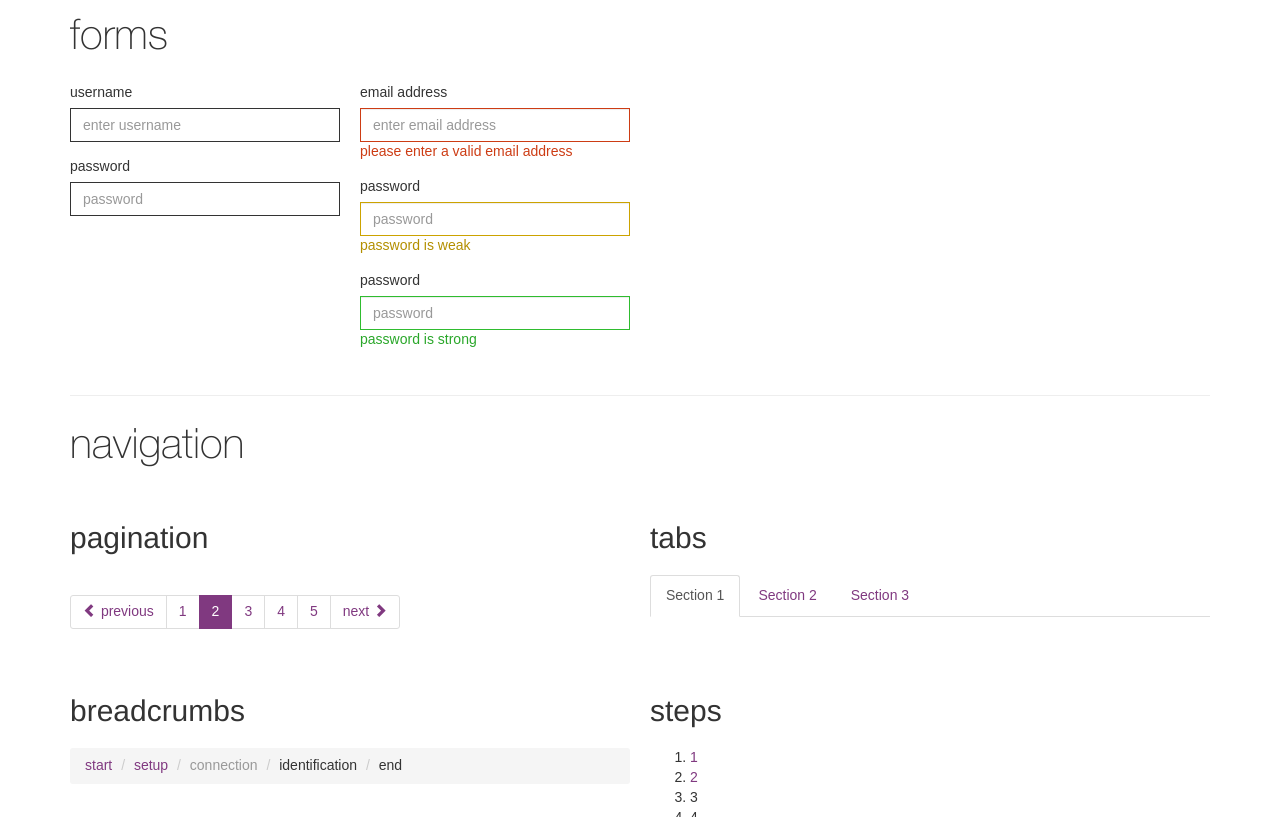
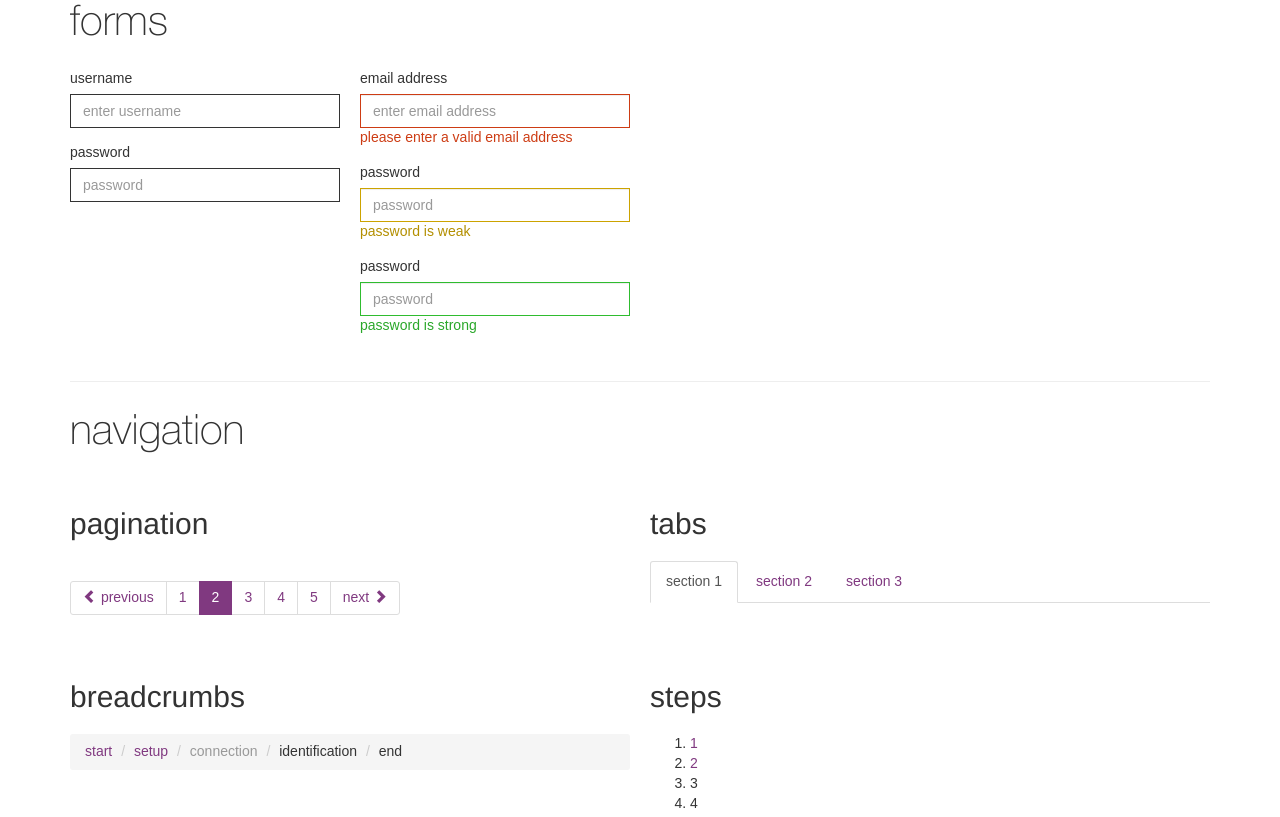
Before and after one commit to purple-dbu/sass-bootstrap-purple, a website: page index.html in a window 1280 px wide. Shown: the part 1461-2278 px from the top of the page. Drawn offline with nearby package versions, Linux system fonts and the light colour scheme.

Commit message:
Fixed typos

```diff
--- a/index.html
+++ b/index.html
@@ -109,14 +109,12 @@ Typography
     <h3>h3 - medium headlines</h3>
     <h4>h4 - headers</h4>
     <h5>h5 - sub headers / small headlines</h5>
-    <hr/>
   </div>
   <div class="col-lg-4 col-md-4 col-sm-4">
     <h2 class="text-primary">h2 - large headlines</h2>
     <h3 class="text-primary">h3 - medium headlines</h3>
     <h4 class="text-primary">h4 - headers</h4>
     <h5 class="text-primary">h5 - sub headers / small headlines</h5>
-    <hr class="text-primary"/>
   </div>
 </div>
 
@@ -337,9 +335,9 @@ Navigation
   <div class="pp-col col-lg-6 col-md-6 col-sm-6">
     <h3>tabs</h3>
     <ul class="nav nav-tabs">
-      <li class="active"><a href="#">Section 1</a></li>
-      <li><a href="#">Section 2</a></li>
-      <li><a href="#">Section 3</a></li>
+      <li class="active"><a href="#">section 1</a></li>
+      <li><a href="#">section 2</a></li>
+      <li><a href="#">section 3</a></li>
     </ul>
   </div>
 
```
